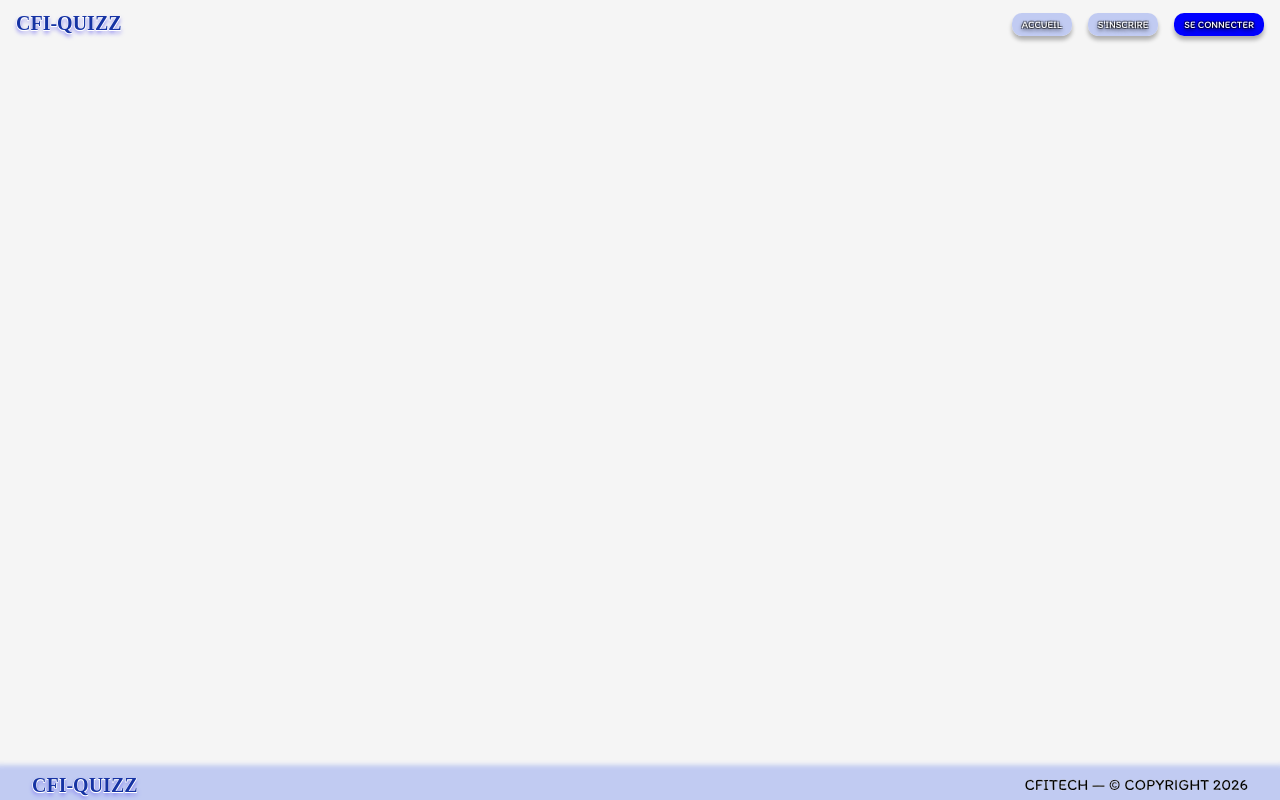
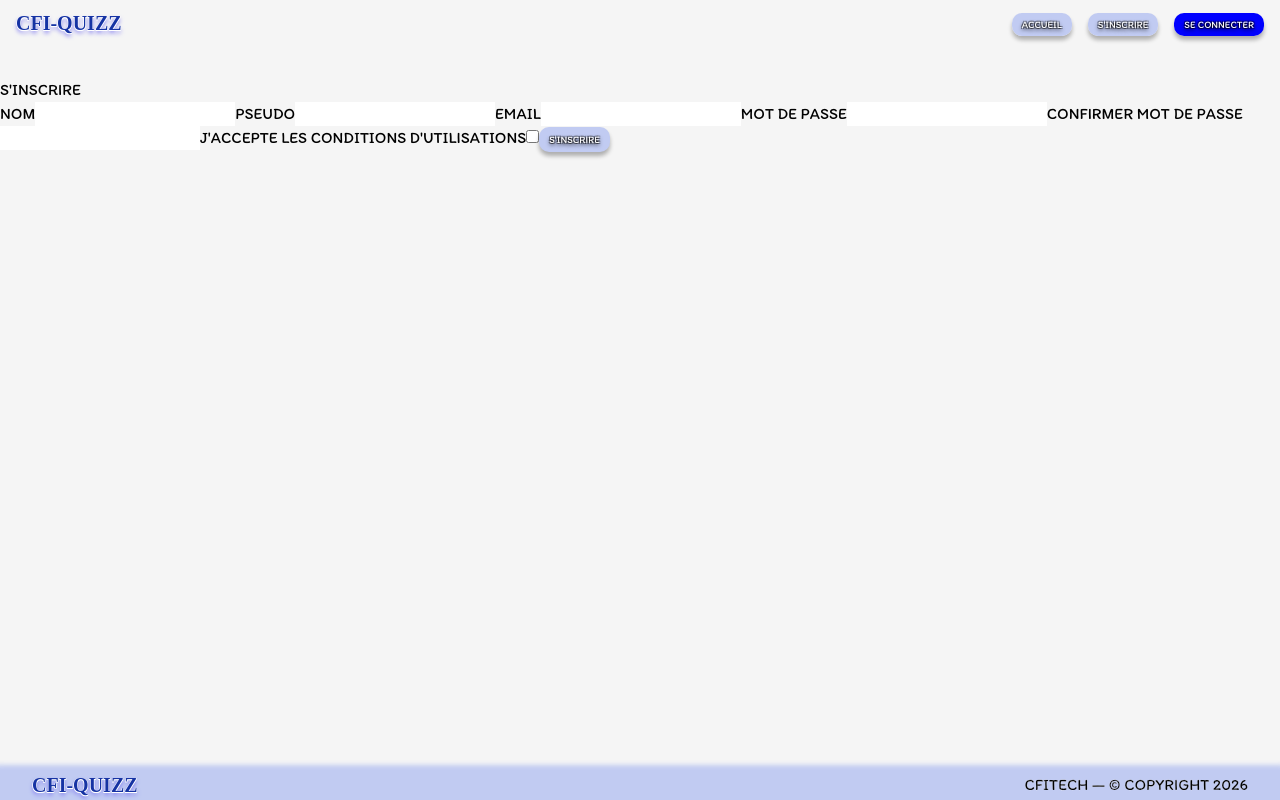
Before and after one commit to isma-dmh/projet-quizz-2026, a React (Vite) app: page /inscription in a window 1280 px wide. Built offline with nearby package versions, Linux system fonts and the light colour scheme; a web font is replaced by a local one.

Commit message:
Ajout gestion formulaire

```diff
--- a/src/App.jsx
+++ b/src/App.jsx
@@ -3,14 +3,16 @@ import { Routes, Route } from "react-router-dom";
 import { Header } from "./components/Header";
 import { Home } from "./pages/Home";
 import { Footer } from "./components/Footer";
+import { Inscription } from "./pages/Inscription";
 
 function App() {
   return (
     <>
       <Header />
-      <main className="flex-1" >
+      <main className="flex-1">
         <Routes>
           <Route path="/" element={<Home />} />
+          <Route path="/inscription" element={<Inscription />} />
         </Routes>
       </main>
       <Footer />
--- /dev/null
+++ b/src/assets/styles/inscription.css
@@ -0,0 +1,5 @@
+input{
+
+background-color: white;
+
+}
--- a/src/components/Header.jsx
+++ b/src/components/Header.jsx
@@ -31,7 +31,7 @@ export const Header = () => {
             </NavLink>
           </li>
           <li>
-            <NavLink className="boutton" to="/">
+            <NavLink className="boutton" to="/inscription">
               S'INSCRIRE
             </NavLink>
           </li>
--- a/src/pages/Home.jsx
+++ b/src/pages/Home.jsx
@@ -1,27 +1,30 @@
 import { CardAccueil } from "../components/CardAccueil";
 import "../assets/styles/home.css";
+import { Link } from "react-router-dom";
 
 const legend = {
-  normal:
-    "RÉPONDEZ AUX QESTIONS A VOTRE RYTHME ET PROGRSSEZ SEREINEMENT !",
+  normal: "RÉPONDEZ AUX QESTIONS A VOTRE RYTHME ET PROGRSSEZ SEREINEMENT !",
   chrono:
     "RÉPONDEZ LE PLUS VITE POSSIBLE ET TENTEZ DE BATTRE LE MEILLEUR TEMPS!",
-  entrainement:
-    "ENTRAINEZ-VOUS, APPRENEZ ET AMÉLIOREZ VOS CONNAISSANCES !",
+  entrainement: "ENTRAINEZ-VOUS, APPRENEZ ET AMÉLIOREZ VOS CONNAISSANCES !",
 };
 
 export const Home = () => {
   return (
-    <div id="home" className="flex flex-col gap-9" >
+    <div id="home" className="flex flex-col gap-9">
       <h1 className="title">DÉCOUVREZ NOS QUIZ DÉMOGRAPHIQUE</h1>
-      <div id="cards-accueil" className="flex justify-around gap-5" >
-        <CardAccueil source={"normal"} legend={legend.normal}/>
-        <CardAccueil source={"chrono"} legend={legend.chrono}/>
-        <CardAccueil source={"entrainement"} legend={legend.entrainement}/>
+      <div id="cards-accueil" className="flex justify-around gap-5">
+        <CardAccueil source={"normal"} legend={legend.normal} />
+        <CardAccueil source={"chrono"} legend={legend.chrono} />
+        <CardAccueil source={"entrainement"} legend={legend.entrainement} />
       </div>
-      <div id="buttons-home" className="flex justify-evenly" >
-        <a href="" className="boutton" >S'INSCRIRE</a>
-        <a href="" className=" boutton btn-connect" >SE CONNECTER</a>
+      <div id="buttons-home" className="flex justify-evenly">
+        <Link to={"/inscription"} className="boutton">
+          S'INSCRIRE
+        </Link>
+        <Link to={"/"} className=" boutton btn-connect">
+          SE CONNECTER
+        </Link>
       </div>
     </div>
   );
--- /dev/null
+++ b/src/pages/Inscription.jsx
@@ -0,0 +1,148 @@
+import "../assets/styles/inscription.css";
+import { useState } from "react";
+
+export const Inscription = () => {
+  const [form, setForm] = useState({
+    nom: "",
+    pseudo: "",
+    email: "",
+    mdp: "",
+    mdp2: "",
+    check: false,
+  });
+
+  const [touched, setTouched] = useState({
+    nom: false,
+    pseudo: false,
+    email: false,
+    mdp: false,
+    mdp2: false,
+    check: false,
+  });
+
+  const isValid = () => {
+    return (
+      form.nom > 0 &&
+      form.pseudo > 0 &&
+      /^[^\s@]+@[^\s@]+\.[^\s@]+$/.test(form.email) &&
+      /\d/.test(form.mdp) &&
+      form.mdp2 === form.mdp &&
+      form.check
+    );
+  };
+
+  const handleChange = (e) => {
+    const { name, value, type, checked } = e.target;
+
+    type !== "checkbox"
+      ? setForm({ ...form, [name]: value })
+      : setForm({ ...form, check: checked });
+  };
+
+  const handleTouched = (e) => {
+    const { name } = e.target;
+
+    setTouched({ ...touched, [name]: true });
+  };
+
+  const handleSubmit = () => {
+    setTouched({
+      nom: true,
+      pseudo: true,
+      email: true,
+      mdp: true,
+      mdp2: true,
+      check: true,
+    });
+
+    if(!isValid) return;
+
+
+  };
+
+  return (
+    <div className="bloc-formulaire">
+      <img src="" alt="" className="img-formulaire" />
+      <div className="formulaire">
+        <h2>S'INSCRIRE</h2>
+        <form action="">
+          <label htmlFor="nom">NOM</label>
+          <input
+            onChange={handleChange}
+            onBlur={handleTouched}
+            type="text"
+            name="nom"
+            value={form.nom}
+          />
+          <label htmlFor="pseudo">PSEUDO</label>
+          <input
+            onChange={handleChange}
+            onBlur={handleTouched}
+            type="text"
+            name="pseudo"
+            value={form.pseudo}
+          />
+          <label htmlFor="email">EMAIL</label>
+          <input
+            onChange={handleChange}
+            onBlur={handleTouched}
+            type="email"
+            name="email"
+            value={form.email}
+          />
+          <label htmlFor="mdp">MOT DE PASSE</label>
+          <input
+            onChange={handleChange}
+            onBlur={handleTouched}
+            type="password"
+            name="mdp"
+            value={form.mdp}
+          />
+          <label htmlFor="mdp2">CONFIRMER MOT DE PASSE</label>
+          <input
+            onChange={handleChange}
+            onBlur={handleTouched}
+            type="password"
+            name="mdp2"
+            value={form.mdp2}
+          />
+          <label htmlFor="check">J'ACCEPTE LES CONDITIONS D'UTILISATIONS</label>
+          <input
+            onChange={handleChange}
+            onBlur={handleTouched}
+            type="checkbox"
+            name="check"
+            value={form.check}
+          />
+
+          {touched.nom && form.nom.length === 0 && (
+            <p>Veuillez introduire votre nom ! </p>
+          )}
+          {touched.pseudo && form.pseudo.length === 0 && (
+            <p>Veuillez introduire votre pseudo ! </p>
+          )}
+          {touched.email && !/^[^\s@]+@[^\s@]+\.[^\s@]+$/.test(form.email) && (
+            <p>Veuillez introduire une adresse email valide ! </p>
+          )}
+          {touched.mdp && !/\d/.test(form.mdp) && (
+            <p>Le mot de passe doit contenir au moins un chiffre !</p>
+          )}
+          {touched.mdp && form.mdp.length < 8 && (
+            <p>Le mot de passe doit contenir au moins 8 caracteres </p>
+          )}
+          {touched.mdp2 && form.mdp2 !== form.mdp && (
+            <p>Les mots de passe doivent etre identique </p>
+          )}
+
+          {touched.check && !form.check && (
+            <p>Veuillez accepter les conditions d'utilisation </p>
+          )}
+
+          <button onClick={handleSubmit} type="button" className="boutton">
+            S'INSCRIRE
+          </button>
+        </form>
+      </div>
+    </div>
+  );
+};
```
